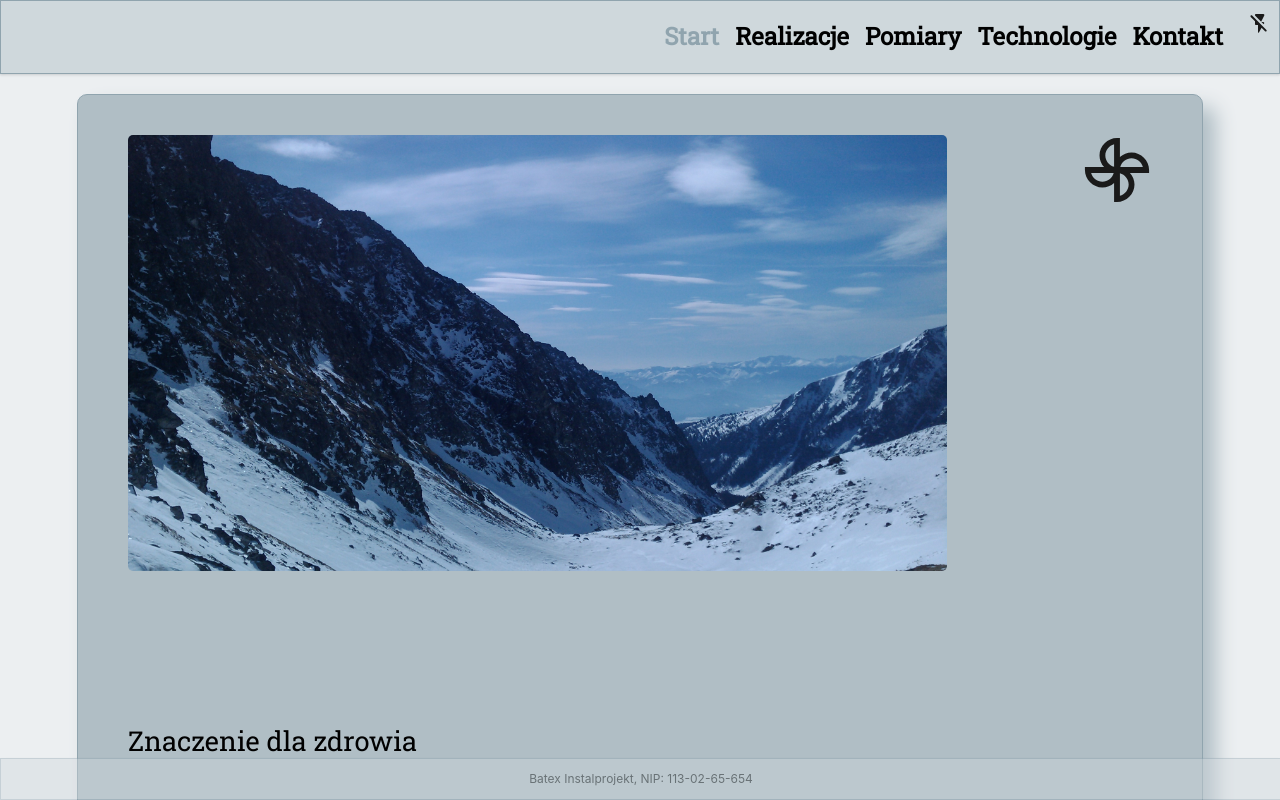
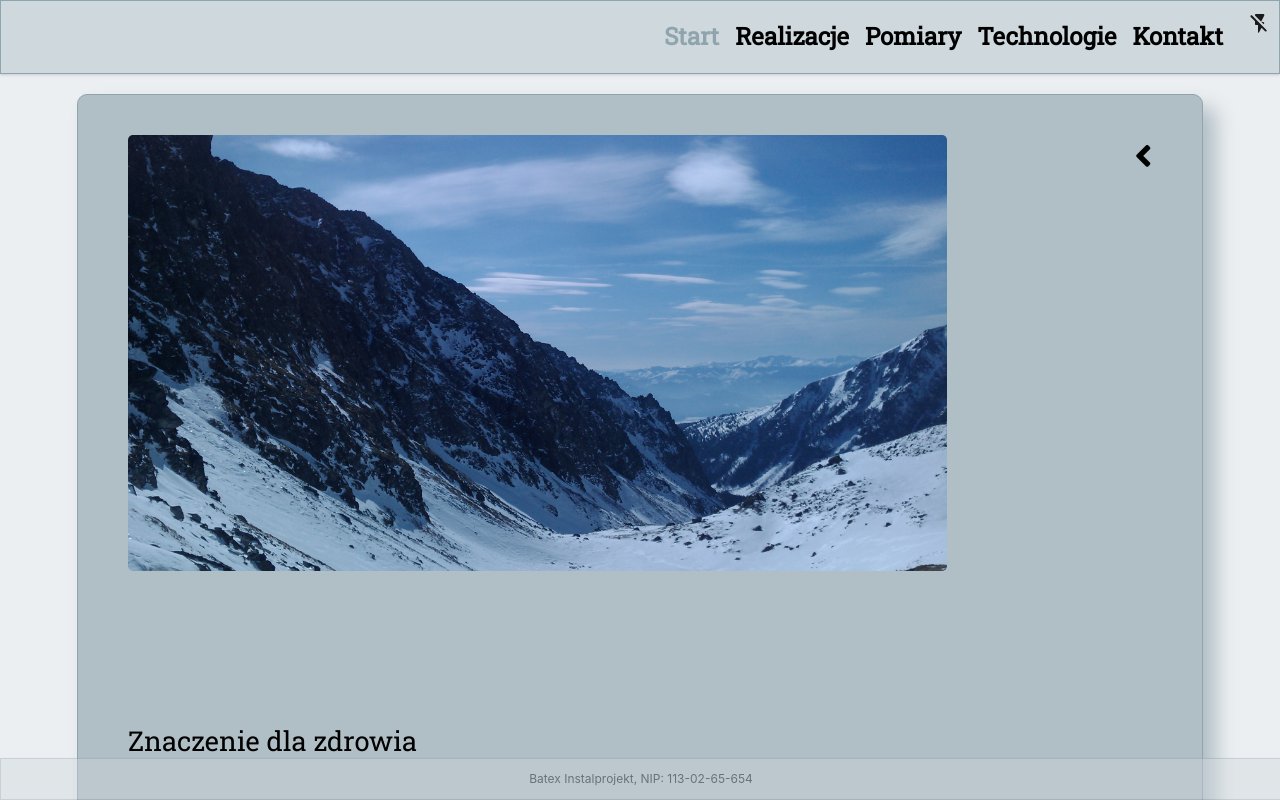
Before and after one commit to MaciejFigat/SinglePageA_React, a React (Create React App) app in the folder frontend/: page / in a window 1280 px wide. Both pictures are taken after a click on the link "WYKONAWSTWO | PROJEKTY". Shown: the top 800 px of the page. Built offline with nearby package versions, Linux system fonts and the light colour scheme.

Commit message:
assets cleanup and font awesome included

```diff
--- a/frontend/public/index.html
+++ b/frontend/public/index.html
@@ -17,7 +17,7 @@
       href="https://fonts.googleapis.com/css2?family=Noto+Sans:ital,wght@0,400;0,700;1,400;1,700&display=swap"
       rel="stylesheet"
     />
-
+    <link rel="stylesheet" href="https://cdnjs.cloudflare.com/ajax/libs/font-awesome/5.15.1/css/all.min.css" />
     <link rel="manifest" href="%PUBLIC_URL%/manifest.json" />
 
     <title>Batex Instalprojekt</title>
--- a/frontend/src/components/Offer.js
+++ b/frontend/src/components/Offer.js
@@ -1,6 +1,4 @@
 import React from 'react'
-import Air from './svg/Air'
-import Vent from './svg/Vent'
 import { Paragraph } from '../styles/boxColorStyles'
 import {
   ResponsiveDiv,
@@ -18,7 +16,7 @@
     <BigContainerDiv>
       <ResponsiveDiv>
         <H2 onClick={handleClickOne}>
-          <Vent />
+          <i className='fas fa-angle-left'></i>
         </H2>
         <StyledImage src={mountain2} width='80%' height='80%' />
         <h4>Znaczenie dla zdrowia</h4> <br />
@@ -55,7 +53,7 @@
     <BigContainerDiv>
       <ResponsiveDiv>
         <H2 onClick={handleClickTwo}>
-          <Air />
+          <i className='fas fa-angle-left'></i>
         </H2>
         <StyledImage src={saw1} width='66%' height='66%' />
         <StyledImage src={saw2} width='66%' height='66%' />
--- a/frontend/src/components/svg/Air.js
+++ /dev/null
@@ -1,19 +0,0 @@
-import React from "react";
-
-const Air = () => {
-  return (
-    <div>
-      <svg
-        xmlns="http://www.w3.org/2000/svg"
-        height="2em"
-        viewBox="0 0 24 24"
-        width="2em"
-      >
-        <path d="M0 0h24v24H0z" fill="none" />
-        <path d="M22 11h-4.17l3.24-3.24-1.41-1.42L15 11h-2V9l4.66-4.66-1.42-1.41L13 6.17V2h-2v4.17L7.76 2.93 6.34 4.34 11 9v2H9L4.34 6.34 2.93 7.76 6.17 11H2v2h4.17l-3.24 3.24 1.41 1.42L9 13h2v2l-4.66 4.66 1.42 1.41L11 17.83V22h2v-4.17l3.24 3.24 1.42-1.41L13 15v-2h2l4.66 4.66 1.41-1.42L17.83 13H22z" />
-      </svg>
-    </div>
-  );
-};
-
-export default Air;
--- a/frontend/src/components/svg/Vent.js
+++ /dev/null
@@ -1,20 +0,0 @@
-import React from "react";
-
-const Air = () => {
-  return (
-    <div>
-      {" "}
-      <svg
-        xmlns="http://www.w3.org/2000/svg"
-        height="2em"
-        viewBox="0 0 24 24"
-        width="2em"
-      >
-        <path d="M0 0h24v24H0V0zm0 0h24v24H0V0z" fill="transparent" />
-        <path d="M12 23h-1v-6.57C9.93 17.4 8.52 18 7 18c-3.25 0-6-2.75-6-6v-1h6.57C6.6 9.93 6 8.52 6 7c0-3.25 2.75-6 6-6h1v6.57C14.07 6.6 15.48 6 17 6c3.25 0 6 2.75 6 6v1h-6.57c.97 1.07 1.57 2.48 1.57 4 0 3.25-2.75 6-6 6zm1-9.87v7.74c1.7-.46 3-2.04 3-3.87s-1.3-3.41-3-3.87zM3.13 13c.46 1.7 2.04 3 3.87 3s3.41-1.3 3.87-3H3.13zm10-2h7.74c-.46-1.7-2.05-3-3.87-3s-3.41 1.3-3.87 3zM11 3.13C9.3 3.59 8 5.18 8 7s1.3 3.41 3 3.87V3.13z" />
-      </svg>{" "}
-    </div>
-  );
-};
-
-export default Air;
--- a/frontend/src/pages/Home.js
+++ b/frontend/src/pages/Home.js
@@ -57,7 +57,10 @@
                 <h3>Wykonawstwo | Projekty</h3>
               </LinkAboutSubtle>
               <LinkAboutSubtle onClick={handleClickTwo}>
-                <h3>Pomiary | Regulacje</h3>
+                <h3>
+                  dd
+                  <i className='fas fa-drafting-compass'></i>
+                </h3>
               </LinkAboutSubtle>
             </GridCenter>
           </BigContainerDiv>
```
